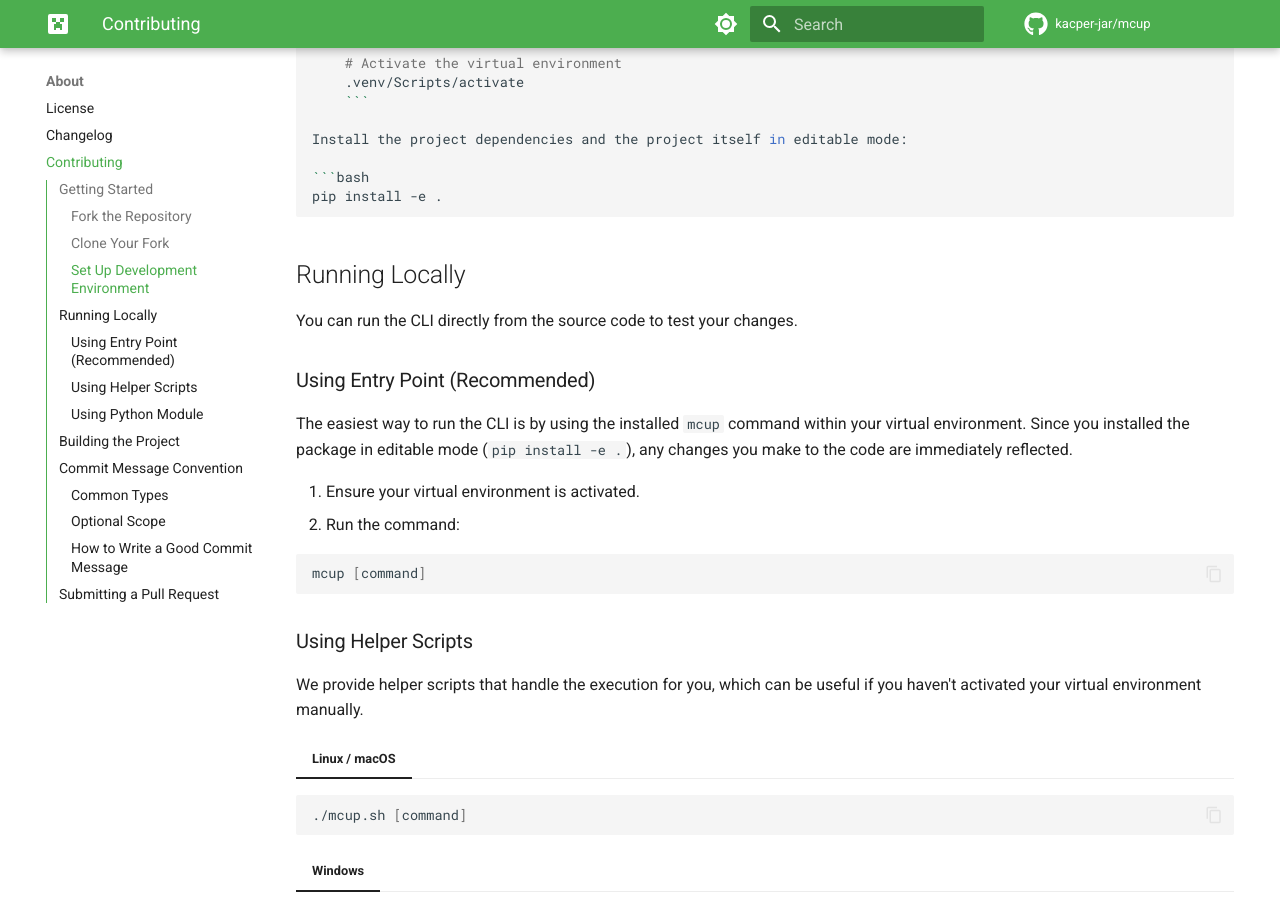
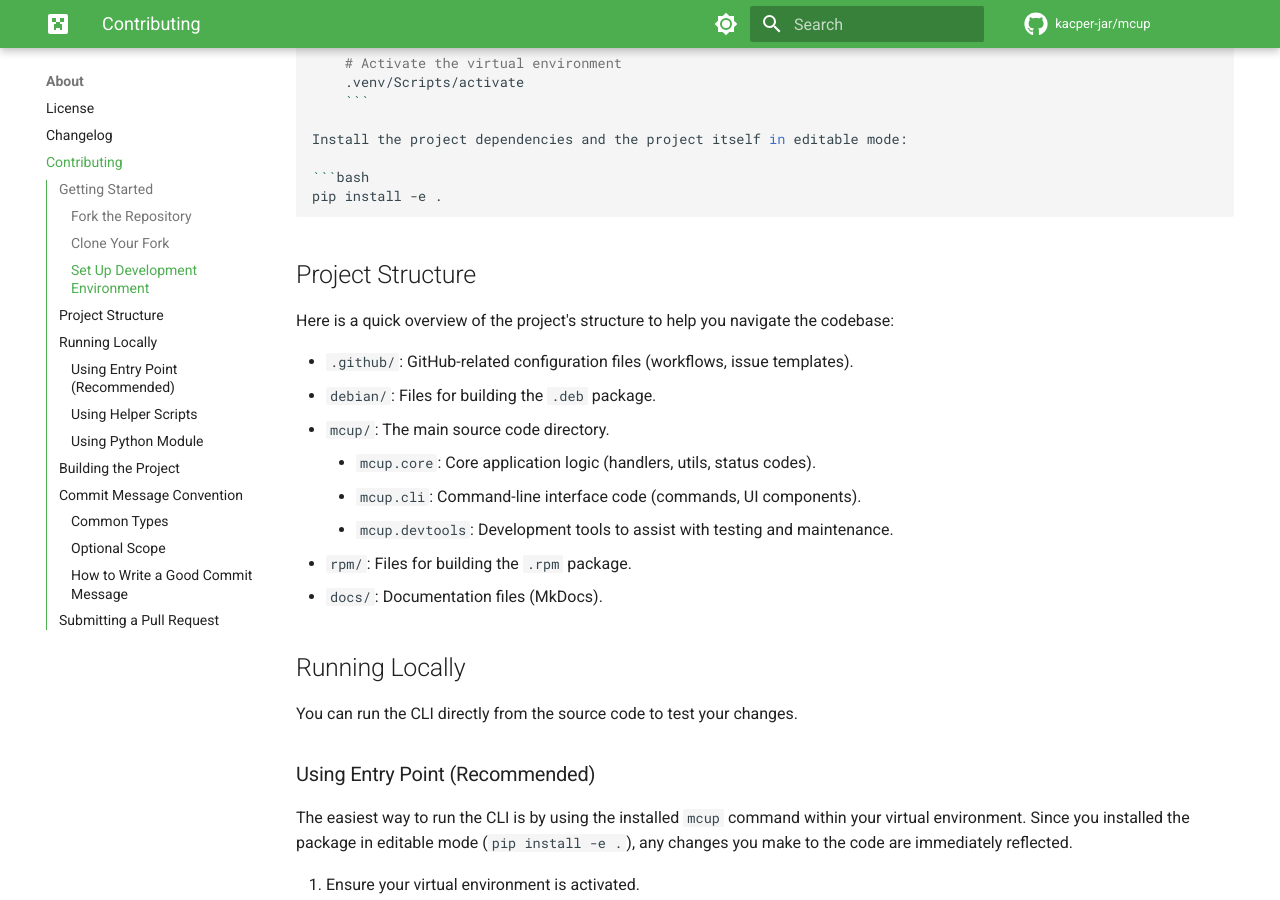
Before and after one commit to kacper-jar/mcup, an MkDocs documentation site: the page built from docs/about/contributing.md, in a window 1280 px wide and 900 px high, scrolled down 981 px. Built offline with MkDocs 1.6.1 and Material for MkDocs 9.7.7, drawn with Linux system fonts in a browser that asks for light colours; comment, search, counter and statistics services are not loaded; the version menu is left out.

Commit message:
docs: add project structure section to contributing guide

````diff
--- a/docs/about/contributing.md
+++ b/docs/about/contributing.md
@@ -47,6 +47,19 @@ Install the project dependencies and the project itself in editable mode:
 ```bash
 pip install -e .
 ```
+
+## Project Structure
+
+Here is a quick overview of the project's structure to help you navigate the codebase:
+
+- `.github/`: GitHub-related configuration files (workflows, issue templates).
+- `debian/`: Files for building the `.deb` package.
+- `mcup/`: The main source code directory.
+    - `mcup.core`: Core application logic (handlers, utils, status codes).
+    - `mcup.cli`: Command-line interface code (commands, UI components).
+    - `mcup.devtools`: Development tools to assist with testing and maintenance.
+- `rpm/`: Files for building the `.rpm` package.
+- `docs/`: Documentation files (MkDocs).
 
 ## Running Locally
 
````
